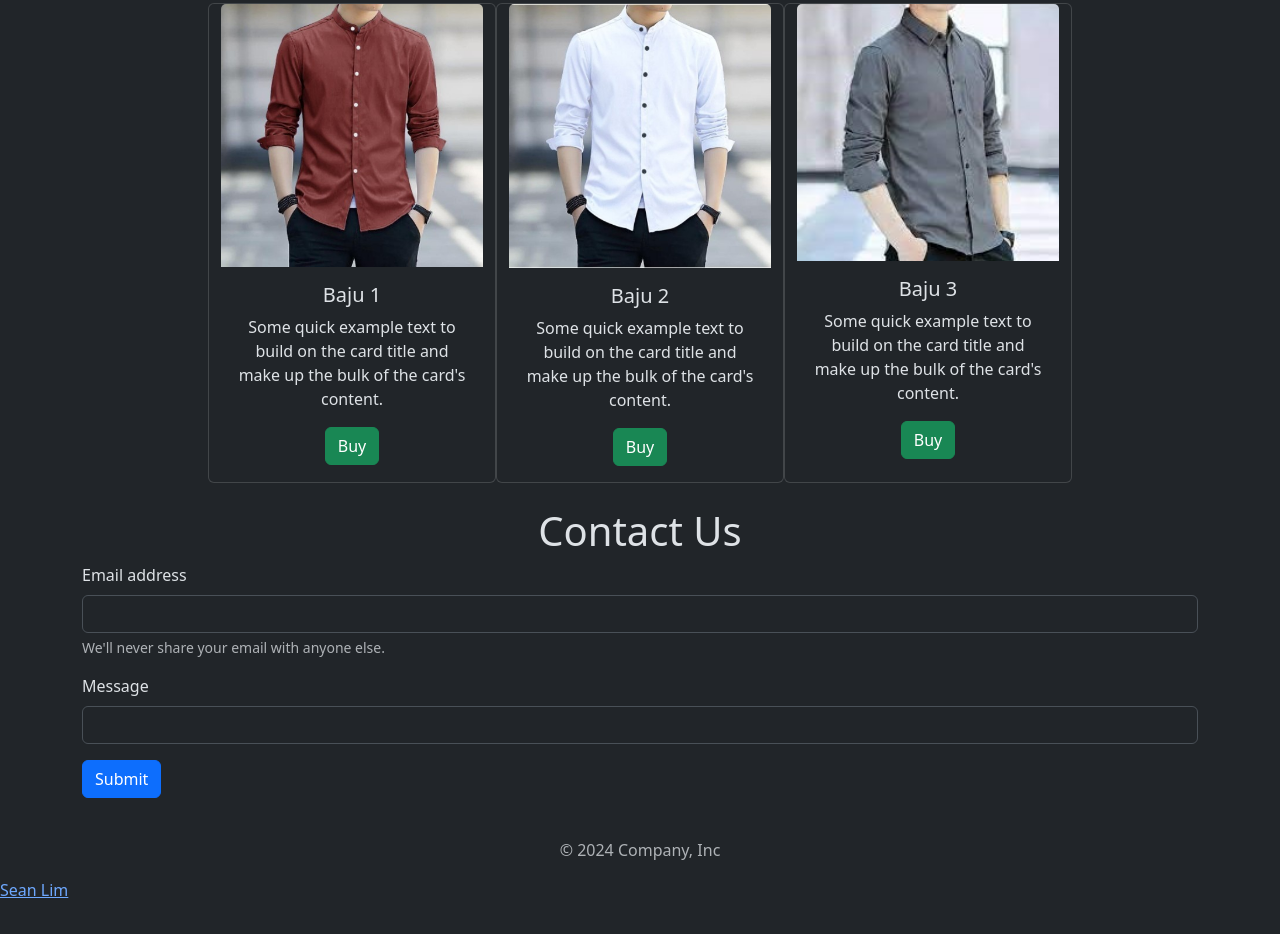
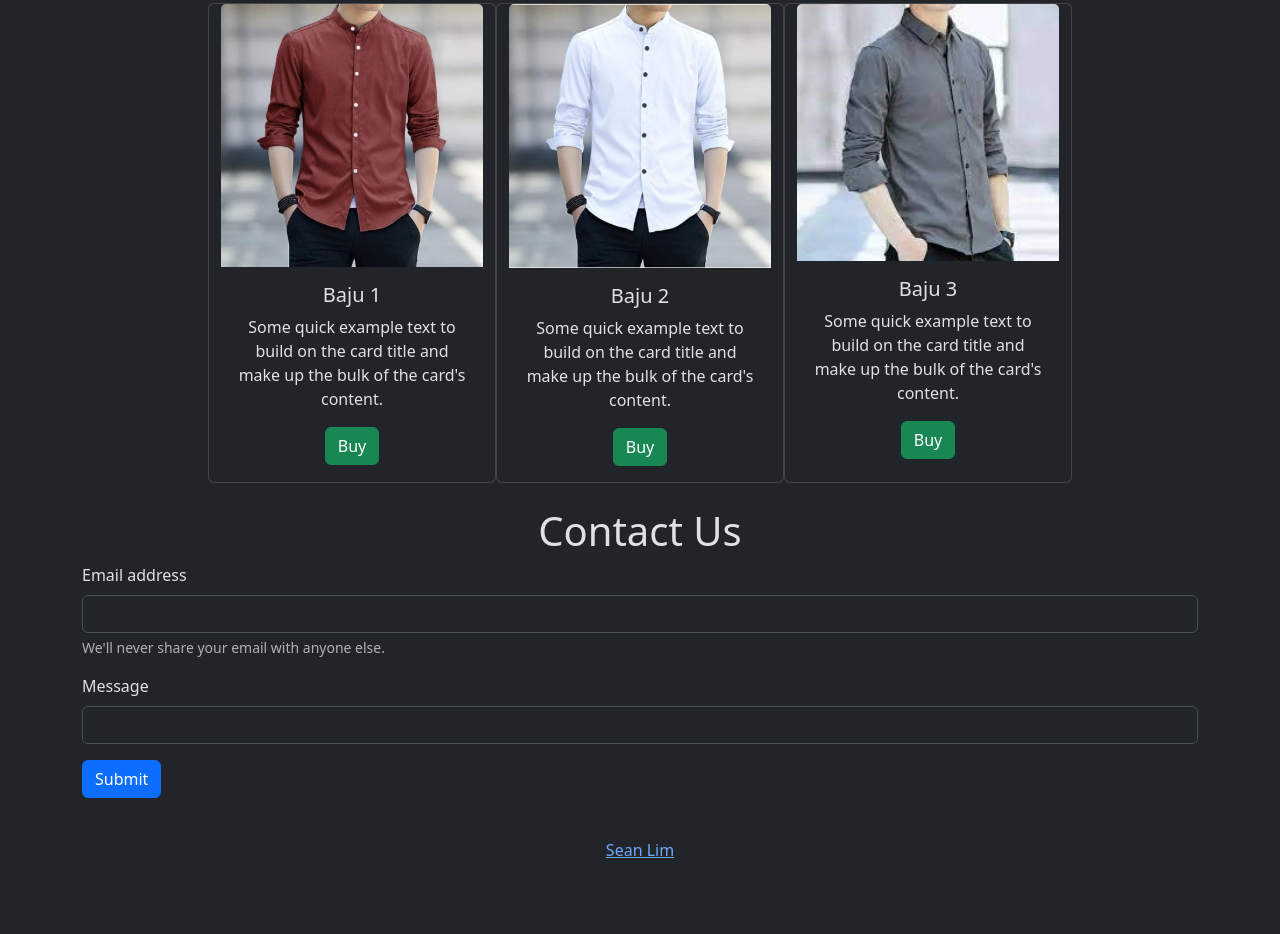
Before and after one commit to SeanLim13/Web-Dev-Study, a website: page index.html in a window 1280 px wide. Shown: the part 933-1867 px from the top of the page. Drawn offline with nearby package versions, Linux system fonts and the light colour scheme.

Commit message:
Footer changes

```diff
--- a/index.html
+++ b/index.html
@@ -126,8 +126,8 @@
 
     <!--Footer-->
     <footer class="py-3 my-4">
-        <p class="text-center text-body-secondary">© 2024 Company, Inc</p>
-        <a href="https://github.com/SeanLim13" target="_blank"> Sean Lim </a>
+        <p class="text-center text-body-secondary"><a href="https://github.com/SeanLim13" target="_blank"> Sean Lim </a></p>
+
 
     </footer>
 
```
